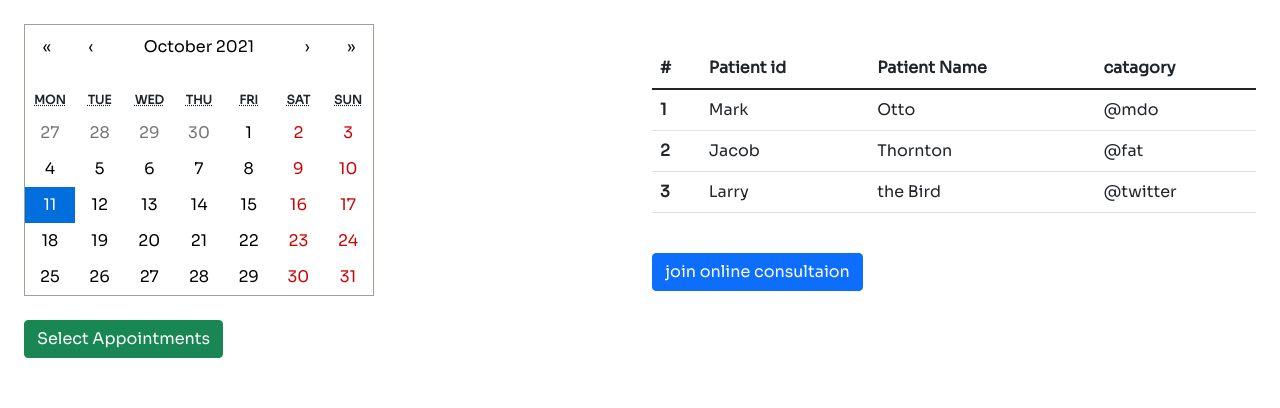
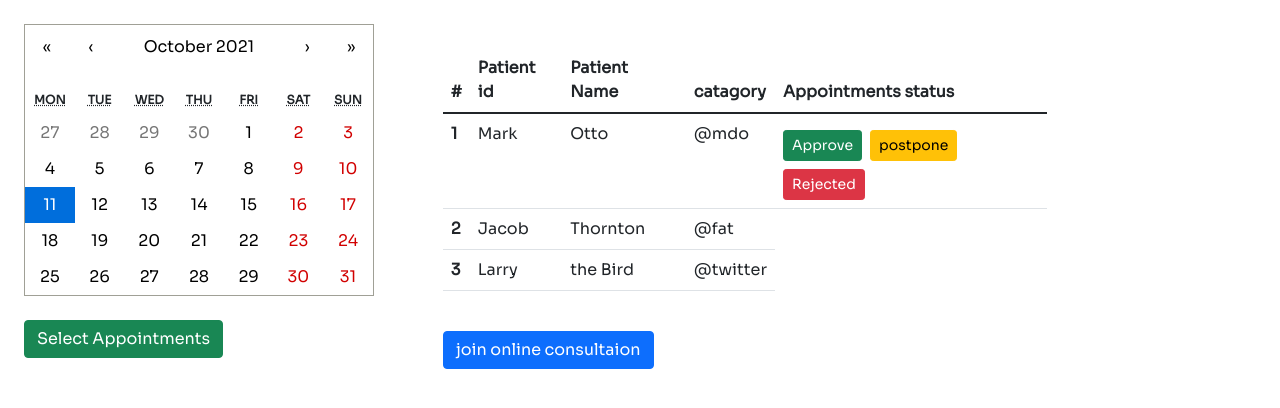
Before and after one commit to nishant-citius/patient_portalV1, a React (Create React App) app in the folder patient_portal/: page /physician in a window 1280 px wide. Shown: the top 408 px of the page. Built offline with nearby package versions, Linux system fonts and the light colour scheme.

Commit message:
phy dash board

```diff
--- a/patient_portal/src/components/physician/Physician_dashboard.js
+++ b/patient_portal/src/components/physician/Physician_dashboard.js
@@ -12,7 +12,7 @@ const Physician_dashboard = () => {
   return (
     <div className='m-4'>
       <div className="row ">
-      <div className="col-6">
+      <div className="col-4">
       <Calendar
         onChange={onChange}
         value={value}
@@ -43,14 +43,21 @@ const Physician_dashboard = () => {
                   <th scope="col">Patient id</th>
                   <th scope="col">Patient Name</th>
                   <th scope="col">catagory</th>
+                  <th scope="col">Appointments status</th>
               </tr>
          </thead>
            <tbody>
                <tr>
-               <th scope="row">1</th>
-      <td>Mark</td>
-      <td>Otto</td>
-      <td>@mdo</td>
+               <th scope="row m-2">1</th>
+                <td>Mark</td>
+                <td>Otto</td>
+                <td>@mdo</td>
+                <td><button className="btn btn-success btn-sm" href="#"> Approve</button>
+                <button className="btn btn-warning btn-sm m-2" href="#"> postpone</button>
+                <button className="btn btn-danger btn-sm" href="#"> Rejected</button>
+                </td>
+
+
     </tr>
     <tr>
       <th scope="row">2</th>
```
